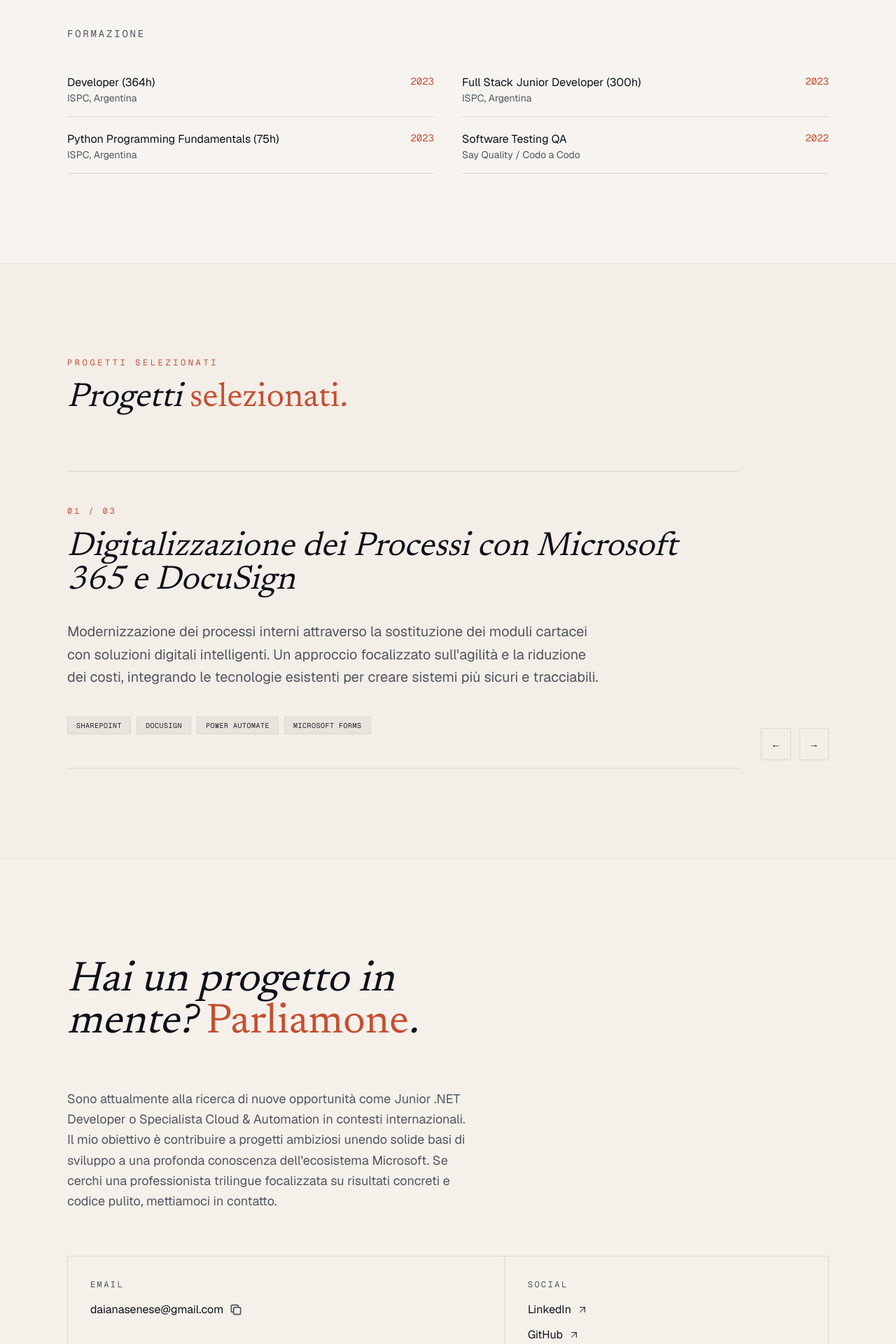
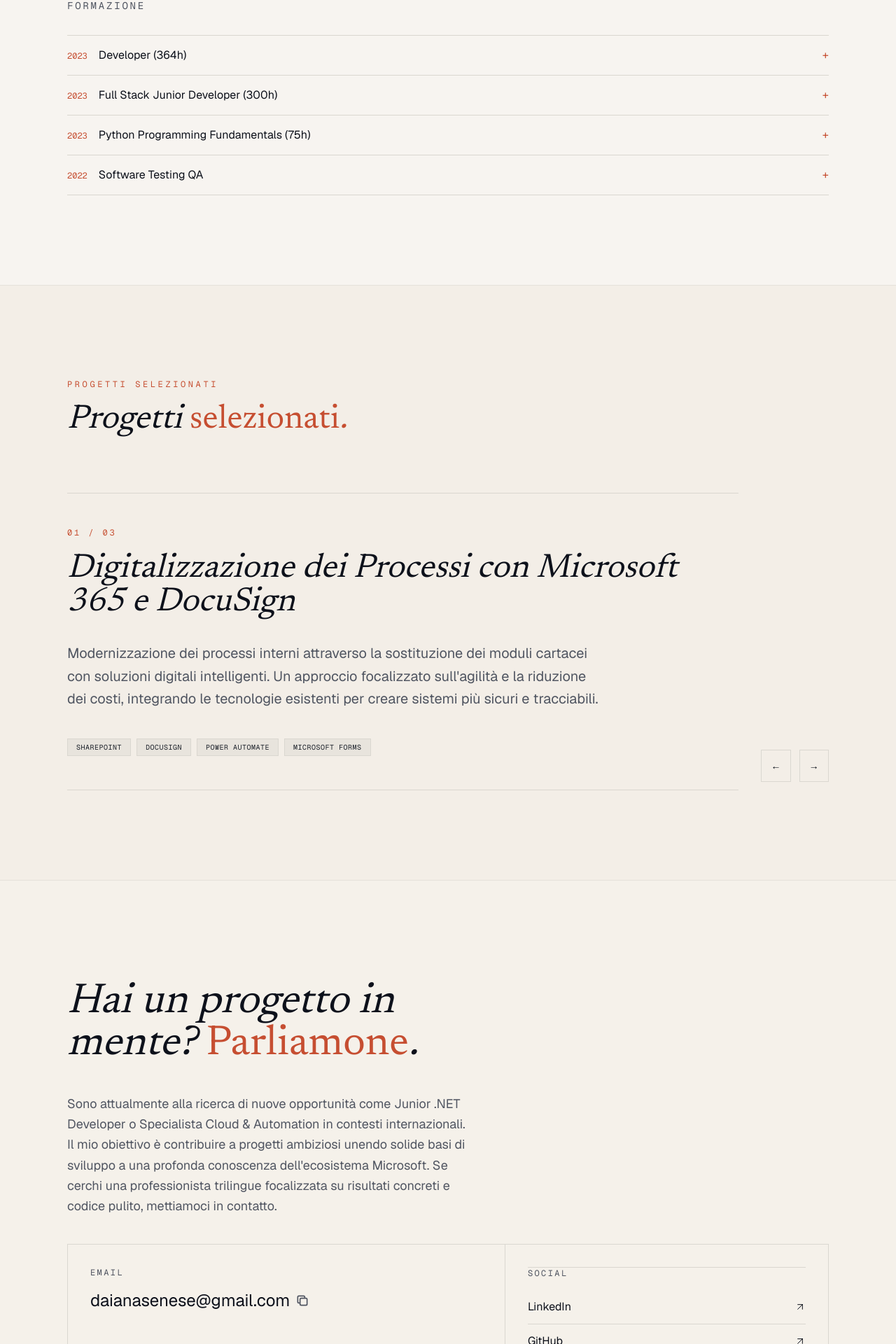
Before and after one commit to misslukkero/Portfoli0, a Next.js app: page / in a window 1280 px wide. Shown: the part 3255-5175 px from the top of the page at 70% size. Built offline with nearby package versions, Linux system fonts and the light colour scheme.

Commit message:
Fix rail overlap and compact education contact layouts

```diff
--- a/components/contact-section.tsx
+++ b/components/contact-section.tsx
@@ -24,7 +24,7 @@ export function ContactSection() {
           whileInView={{ opacity: 1 }}
           viewport={{ once: true }}
           transition={{ duration: 0.8 }}
-          className="mb-16"
+          className="mb-10"
         >
           <span className="font-mono text-xs text-primary tracking-[0.3em] uppercase"></span>
           <h2 className="text-4xl md:text-5xl lg:text-6xl font-serif italic mt-4 max-w-xl">
@@ -33,7 +33,7 @@ export function ContactSection() {
         </motion.div>
 
         <motion.p
-          className="text-muted-foreground text-lg max-w-xl mb-16 leading-relaxed"
+          className="mb-10 max-w-xl text-lg leading-relaxed text-muted-foreground"
           initial={{ opacity: 0 }}
           whileInView={{ opacity: 1 }}
           viewport={{ once: true }}
@@ -57,7 +57,7 @@ export function ContactSection() {
               <p className="font-mono text-xs uppercase tracking-[0.2em] text-muted-foreground mb-4">Email</p>
               <button onClick={copyEmail}
                 className="group flex items-center gap-2 border-b border-transparent group-hover:border-primary pb-1 transition-colors">
-                <span className="text-foreground">{email}</span>
+                <span className="text-xl text-foreground md:text-2xl">{email}</span>
                 <motion.span
                   animate={{ opacity: copied ? 0 : 1 }}
                   className="text-muted-foreground group-hover:text-primary"
@@ -82,7 +82,7 @@ export function ContactSection() {
             {/* Phone */}
             <div>
               <p className="font-mono text-xs uppercase tracking-[0.2em] text-muted-foreground mb-4">Phone</p>
-              <p className="text-foreground">{phone}</p>
+              <p className="border-b border-border py-3 text-foreground">{phone}</p>
             </div>
 
           </motion.div>
@@ -96,18 +96,18 @@ export function ContactSection() {
           >
             {/* Links */}
 {/* Links */}
-<div className="flex flex-col gap-6">
+<div className="divide-y divide-border border-y border-border">
   <div>
     <p className="font-mono text-xs uppercase tracking-[0.2em] text-muted-foreground mb-4">
       {t.contact.networks}
     </p>
-    <div className="flex flex-col gap-3"> {/* Contenedor para los enlaces individuales */}
+    <div className="flex flex-col"> {/* Contenedor para los enlaces individuales */}
 
       {/* LinkedIn */}
       <a href="https://linkedin.com/in/daianasenese/"
         target="_blank"
         rel="noopener noreferrer"
-        className="group inline-flex items-center gap-2 text-foreground hover:text-primary transition-colors"
+        className="group inline-flex items-center justify-between border-b border-border py-3 text-foreground transition-colors hover:text-primary"
       >
         <span>LinkedIn</span>
         <svg className="w-4 h-4 transition-transform group-hover:translate-x-0.5 group-hover:-translate-y-0.5" fill="none" viewBox="0 0 24 24" stroke="currentColor">
@@ -119,7 +119,7 @@ export function ContactSection() {
       <a href="https://github.com/misslukkero"
         target="_blank"
         rel="noopener noreferrer"
-        className="group inline-flex items-center gap-2 text-foreground hover:text-primary transition-colors"
+        className="group inline-flex items-center justify-between border-b border-border py-3 text-foreground transition-colors hover:text-primary"
       >
         <span>GitHub</span>
         <svg className="w-4 h-4 transition-transform group-hover:translate-x-0.5 group-hover:-translate-y-0.5" fill="none" viewBox="0 0 24 24" stroke="currentColor">
--- a/components/navigation.tsx
+++ b/components/navigation.tsx
@@ -30,7 +30,7 @@ function ProgressNavigation({ activeSection, onNavigate, labels }: { activeSecti
   const activeLabel = labels[activeItem.key]
 
   return (
-    <aside aria-label="Page progress" className="group fixed right-5 top-1/2 z-40 hidden -translate-y-1/2 md:block lg:right-8">
+    <aside aria-label="Page progress" className="group fixed right-3 top-1/2 z-40 hidden -translate-y-1/2 md:block lg:right-6">
       <button
         type="button"
         onClick={() => onNavigate(activeItem.id)}
@@ -43,15 +43,12 @@ function ProgressNavigation({ activeSection, onNavigate, labels }: { activeSecti
         <span className="h-px w-5 bg-border transition-colors group-hover:bg-primary/60" />
         <span className="whitespace-nowrap text-foreground">{activeLabel}</span>
       </button>
-      <nav aria-label="Navigate chapters" className="pointer-events-none absolute right-0 top-1/2 flex w-max -translate-y-1/2 translate-x-3 flex-col gap-1 rounded-2xl border border-border/70 bg-background/95 p-2 opacity-0 shadow-lg backdrop-blur-md transition-all duration-200 group-hover:pointer-events-auto group-hover:translate-x-0 group-hover:opacity-100">
-        {progressItems.map((item) => {
-          const isActive = item.id === activeSection
-          return (
-            <button key={item.id} type="button" onClick={() => onNavigate(item.id)} aria-current={isActive ? "location" : undefined} className={`flex items-center gap-3 whitespace-nowrap rounded-xl px-3 py-2 text-left font-mono text-[10px] tracking-[0.14em] transition-colors ${isActive ? "bg-primary/10 text-primary" : "text-muted-foreground hover:bg-secondary hover:text-foreground"}`}>
-              <span>{item.number}</span><span>{labels[item.key]}</span>
-            </button>
-          )
-        })}
+      <nav aria-label="Navigate chapters" className="pointer-events-none absolute right-full top-1/2 mr-3 flex w-max -translate-y-1/2 flex-col gap-1 rounded-2xl border border-border/70 bg-background/95 p-2 opacity-0 shadow-lg backdrop-blur-md transition-all duration-200 group-hover:pointer-events-auto group-hover:translate-x-0 group-hover:opacity-100">
+        {progressItems.filter((item) => item.id !== activeSection).map((item) => (
+          <button key={item.id} type="button" onClick={() => onNavigate(item.id)} className="flex items-center gap-3 whitespace-nowrap rounded-xl px-3 py-2 text-left font-mono text-[10px] tracking-[0.14em] text-muted-foreground transition-colors hover:bg-secondary hover:text-foreground">
+            <span>{item.number}</span><span>{labels[item.key]}</span>
+          </button>
+        ))}
       </nav>
     </aside>
   )
--- a/components/skills-section.tsx
+++ b/components/skills-section.tsx
@@ -204,6 +204,7 @@ const certifications = [
 
 export function SkillsSection() {
   const { locale, t } = useI18n()
+  const [expandedEducation, setExpandedEducation] = useState<number | null>(null)
   const [activeSkills, setActiveSkills] = useState<Record<string, number>>({
     dev: 0,
     cloud: 0,
@@ -258,28 +259,26 @@ export function SkillsSection() {
           whileInView={{ opacity: 1, y: 0 }}
           viewport={{ once: true }}
           transition={{ duration: 0.6 }}
-          id="education" className="mt-16 border-t border-border pt-10"
+          id="education" className="mt-8 border-t border-border pt-8"
         >
           <h3 className="text-sm font-mono uppercase tracking-[0.2em] text-muted-foreground mb-8">
             {locale === "es" ? "Formación" : locale === "en" ? "Education" : "Formazione"}
           </h3>
-          <div className="grid gap-x-10 gap-y-1 md:grid-cols-2">
-            {certifications.map((cert, index) => (
-              <motion.div
-                key={cert.name}
-                initial={{ opacity: 0 }}
-                whileInView={{ opacity: 1 }}
-                viewport={{ once: true }}
-                transition={{ duration: 0.4, delay: index * 0.05 }}
-                className="flex items-start justify-between gap-4 py-4 border-b border-border"
-              >
-                <div>
-                  <p className="text-foreground">{cert.name}</p>
-                  <p className="text-muted-foreground text-sm">{cert.institution}</p>
+          <div className="flex flex-col border-y border-border">
+            {certifications.map((cert, index) => {
+              const isExpanded = expandedEducation === index
+              return (
+                <div key={cert.name} className="border-b border-border last:border-b-0">
+                  <button type="button" aria-expanded={isExpanded} onClick={() => setExpandedEducation(isExpanded ? null : index)} className="flex w-full items-center justify-between gap-4 py-4 text-left">
+                    <span className="flex items-baseline gap-4"><span className="font-mono text-xs text-primary">{cert.year}</span><span className="text-foreground">{cert.name}</span></span>
+                    <span aria-hidden="true" className="font-mono text-primary">{isExpanded ? "−" : "+"}</span>
+                  </button>
+                  <div className={`grid transition-[grid-template-rows] duration-300 ${isExpanded ? "grid-rows-[1fr]" : "grid-rows-[0fr]"}`}>
+                    <p className="overflow-hidden pb-0 text-sm text-muted-foreground"><span className="block pb-4 pl-14">{cert.institution}</span></p>
+                  </div>
                 </div>
-                <span className="font-mono text-sm text-primary shrink-0">{cert.year}</span>
-              </motion.div>
-            ))}
+              )
+            })}
           </div>
         </motion.div>
       </div>
```
